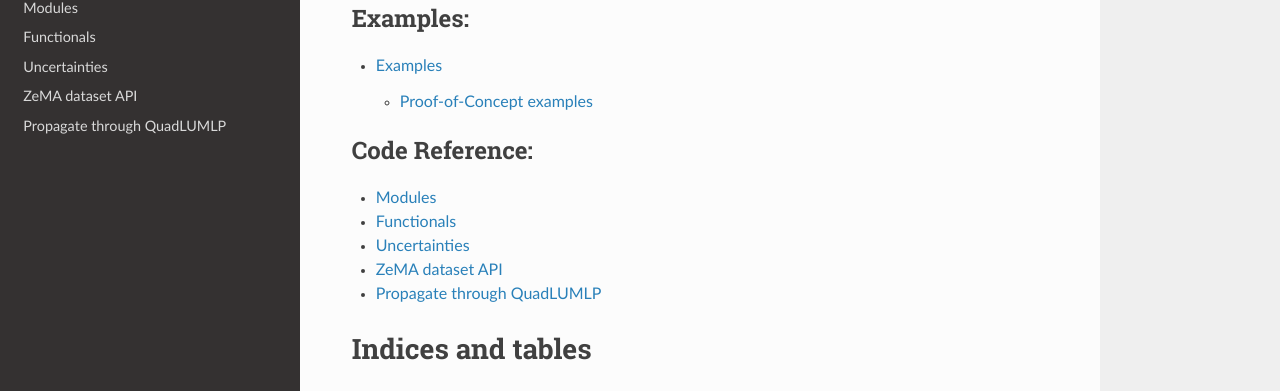
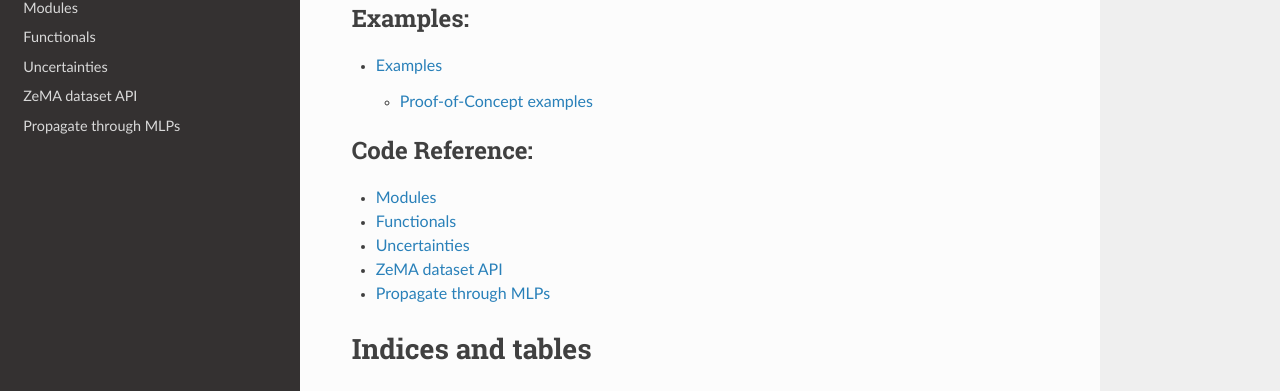
Before and after one commit to BjoernLudwigPTB/pytorch_gum_uncertainty_propagation, a Sphinx documentation site: the page built from docs/index.rst, in a window 1280 px wide and 1330 px high. Shown: the part 454-845 px from the top of the window. Built offline with Sphinx 7.4.7 and the Read the Docs theme 2.0.0, drawn with Linux system fonts in a browser that asks for light colours.

Commit message:
docs(propagate): replace old module uncertain_quadlu_propagate after refactoring by propagate

```diff
--- a/docs/pytorch_gum_uncertainty_propagation.examples.uncertain_quadlu_propagate.rst
+++ b/docs/pytorch_gum_uncertainty_propagation.examples.uncertain_quadlu_propagate.rst
@@ -1,5 +1,5 @@
-Propagate through QuadLUMLP
-===========================
+Propagate through MLPs
+======================
 
-.. automodule:: pytorch_gum_uncertainty_propagation.examples.uncertain_quadlu_propagate
+.. automodule:: pytorch_gum_uncertainty_propagation.examples.propagate
     :members:
```
